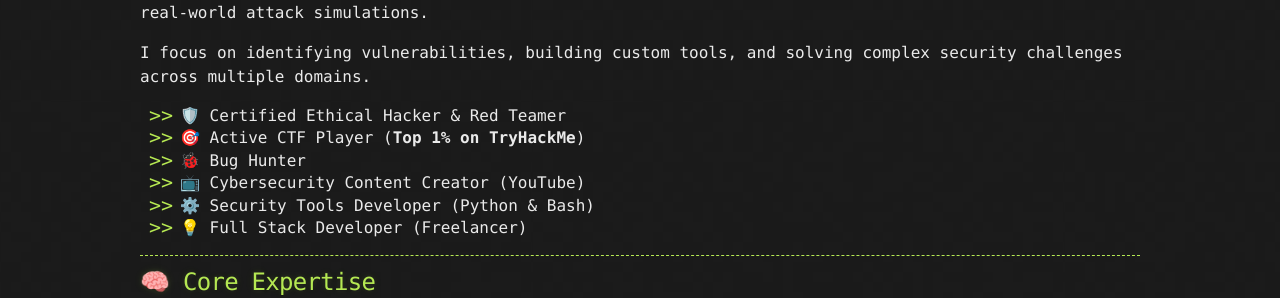
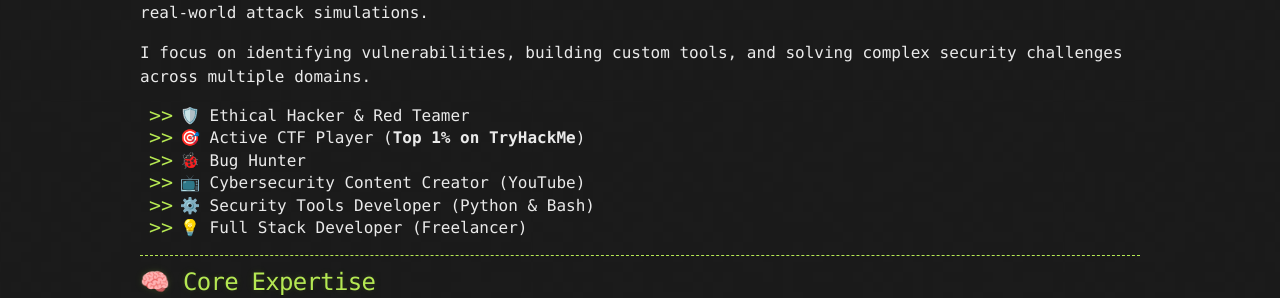
Before and after one commit to bhanugoudm041/bhanugoudm041.github.io, a Jekyll site: the page built from index.md, in a window 1280 px wide and 900 px high. Shown: the part 431-729 px from the top of the window. Built offline with Jekyll 4.4.1, drawn with Linux system fonts in a browser that asks for light colours; our own code applies the rules of GitHub Pages for plain Markdown files; some of the changed text lies outside the part shown.

Commit message:
Update index.md

```diff
--- a/index.md
+++ b/index.md
@@ -16,7 +16,7 @@
 
 I focus on identifying vulnerabilities, building custom tools, and solving complex security challenges across multiple domains.
 
-- 🛡️ Certified Ethical Hacker & Red Teamer
+- 🛡️ Ethical Hacker & Red Teamer
 - 🎯 Active CTF Player (**Top 1% on TryHackMe**)
 - 🐞 Bug Hunter
 - 📺 Cybersecurity Content Creator (YouTube)
@@ -93,7 +93,6 @@
 
 - 🎓 CRTA — Certified Red Team Analyst
 - 🎓 PNPT — Practical Network Penetration Tester
-- 🎓 CEH — Certified Ethical Hacker
 - 🎓 CC — Certified in Cybersecurity (ISC2)
 - 🎓 eWPTX — Web Application Penetration Tester eXtreme
 - 🎓 eMAPT — Mobile Application Penetration Tester
```
